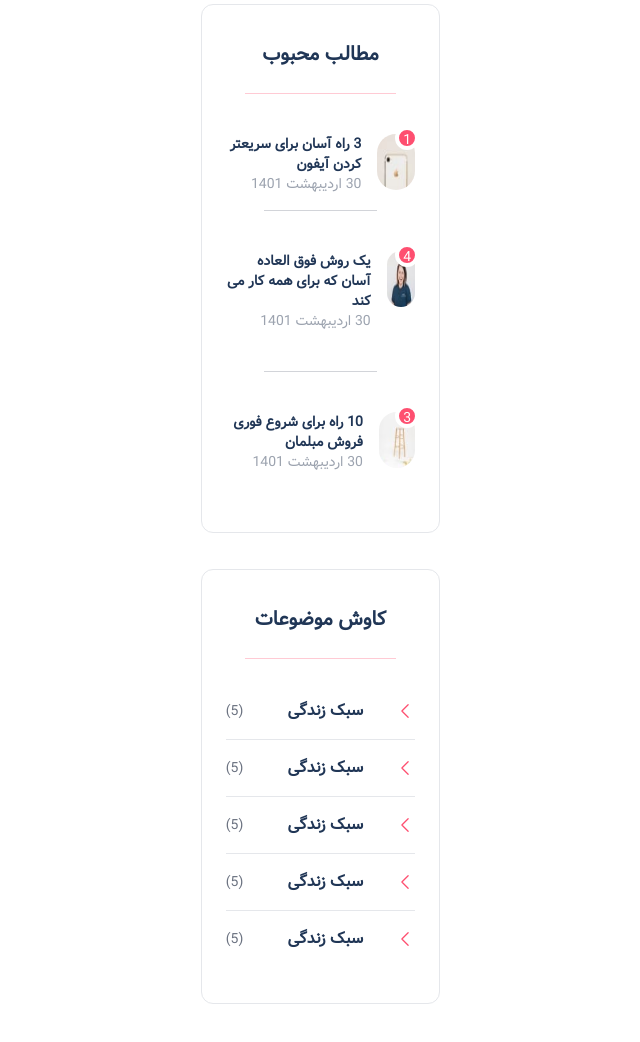
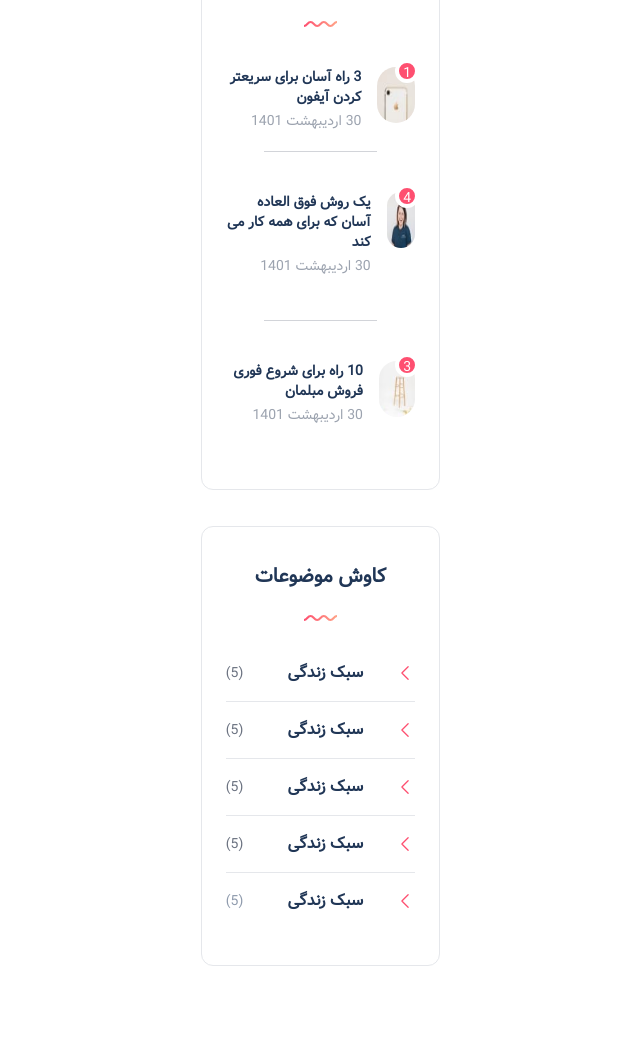
Before and after one commit to allllrez/development, a website: page public/index.html in a window 1280 px wide. Shown: the part 1562-2604 px from the top of the page, without its empty margins (68-708 px from the left). After the commit the page ends 2568 px from the top, so only its background shows below. Drawn offline with Linux system fonts and the light colour scheme.

Commit message:
fixe side bar

```diff
--- a/public/index.html
+++ b/public/index.html
@@ -138,9 +138,7 @@
                     class="w-full max-h-max border border-gray-200/100 rounded-xl flex flex-col items-center justify-between align-middle text-center py-9 px-8   ">
                     <img class="w-20 h-20  rounded-full" src="images/logo.jpg" width="80" height="80"
                         class="rounded-full" alt="app logo">
-                    <p class="text-base text-gray-400 text-center tracking-wide py-4">Lorem ipsum dolor sit amet
-                        consectetur adipisicing elit. Molestias accusantium Lorem ipsum dolor sit amet consectetur
-                        adipisicing elit. Molestias accusantium</p>
+                    <p class="text-[15px] leading-6 text-gray-400 text-center tracking-normal py-4">سلام، ما نویسنده محتوا هستیم که مجذوب مطالب مد روز، سلبریتی و سبک زندگی هستیم. ما به مشتریان کمک می کنیم محتوای مناسب را برای افراد مناسب ارائه دهند.</p>
                     <ul
                         class="flex flex-row  child-hover:text-[#FE4F70] transition-colors delay-150  space-x-4  h-full justify-start items-center align-middle child:text-base child:text-center">
                         <li href="" class="w-6 h-6   ml-4">
@@ -168,7 +166,15 @@
                     <div>
                         <h2 class=" text-[#203656] text-xl font-bold">مطالب محبوب </h2>
                     </div>
-                    <div class="w-[80%] mx-auto h-px bg-[#FE4F70]/30"></div>
+                    <svg xmlns="http://www.w3.org/2000/svg" width="33" height="6">
+                        <defs>
+                            <linearGradient id="gradient" x1="0%" y1="0%" x2="100%" y2="0%">
+                                <stop offset="0%" stop-color="#FE4F70"/>
+                                <stop offset="100%" stop-color="#FFA387"/>
+                            </linearGradient>
+                            </defs>
+                        <path d="M33 1c-3.3 0-3.3 4-6.598 4C23.1 5 23.1 1 19.8 1c-3.3 0-3.3 4-6.599 4-3.3 0-3.3-4-6.6-4S3.303 5 0 5" stroke="url(#gradient)" stroke-width="2" fill="none"/>
+                    </svg>
                     <div class="flex flex-col child:flex child:flex-row  ">
                         <div class="gap-4 mt-4">
                             <div class="relative">
@@ -179,7 +185,7 @@
                             </div>
                             <div class="text-right">
                                 <h3 class="text-[#203656] text-sm font-bold">3 راه آسان برای سریعتر کردن آیفون</h3>
-                                <p class="text-sm text-gray-400">30 اردیبهشت 1401</p>
+                                <p class="text-sm text-gray-400 my-1">30 اردیبهشت 1401</p>
                             </div>
                         </div>
                         <div class="w-[60%] mx-auto h-px bg-gray-500/30 my-4"></div>
@@ -193,7 +199,7 @@
                             <div class="text-right">
                                 <h3 class="text-[#203656] text-sm font-bold">یک روش فوق العاده آسان که برای همه کار می
                                     کند</h3>
-                                <p class="text-sm text-gray-400">30 اردیبهشت 1401</p>
+                                <p class="text-sm text-gray-400 my-1">30 اردیبهشت 1401</p>
                             </div>
                         </div>
                         <div class="w-[60%] mx-auto h-px bg-gray-500/30 my-4"></div>
@@ -206,7 +212,7 @@
                             </div>
                             <div class="text-right">
                                 <h3 class="text-[#203656] text-sm font-bold">10 راه برای شروع فوری فروش مبلمان</h3>
-                                <p class="text-sm text-gray-400">30 اردیبهشت 1401</p>
+                                <p class="text-sm text-gray-400 my-1">30 اردیبهشت 1401</p>
                             </div>
                         </div>
 
@@ -217,7 +223,16 @@
                     <div>
                         <h2 class=" text-[#203656] text-xl font-bold">کاوش موضوعات </h2>
                     </div>
-                    <div class="w-[80%] mx-auto h-px bg-[#FE4F70]/30"></div>
+                    <svg xmlns="http://www.w3.org/2000/svg" width="33" height="6">
+                        <defs>
+                            <linearGradient id="gradient" x1="0%" y1="0%" x2="100%" y2="0%">
+                                <stop offset="0%" stop-color="#FE4F70"/>
+                                <stop offset="100%" stop-color="#FFA387"/>
+                            </linearGradient>
+                            </defs>
+                        <path d="M33 1c-3.3 0-3.3 4-6.598 4C23.1 5 23.1 1 19.8 1c-3.3 0-3.3 4-6.599 4-3.3 0-3.3-4-6.6-4S3.303 5 0 5" stroke="url(#gradient)" stroke-width="2" fill="none"/>
+                    </svg>
+                    <!-- <div class="w-[80%] mx-auto h-px bg-[#FE4F70]/30"></div> -->
                     <div class="w-full grid grid-cols-1 divide-y child:py-4 text-right">
                         <div class="flex flex-row justify-between items-center align-middle">
                             <div class="flex flex-row justify-between items-center align-middle gap-8">
@@ -304,7 +319,7 @@
                                 </a>
 
                             </div>
-                            <div class="text-sm text-gray-500">
+                            <div class="text-sm text-[#8f9bad]">
                                 (5)
                             </div>
                         </div>
```
Also changed, not shown: public/styles/app.css.
